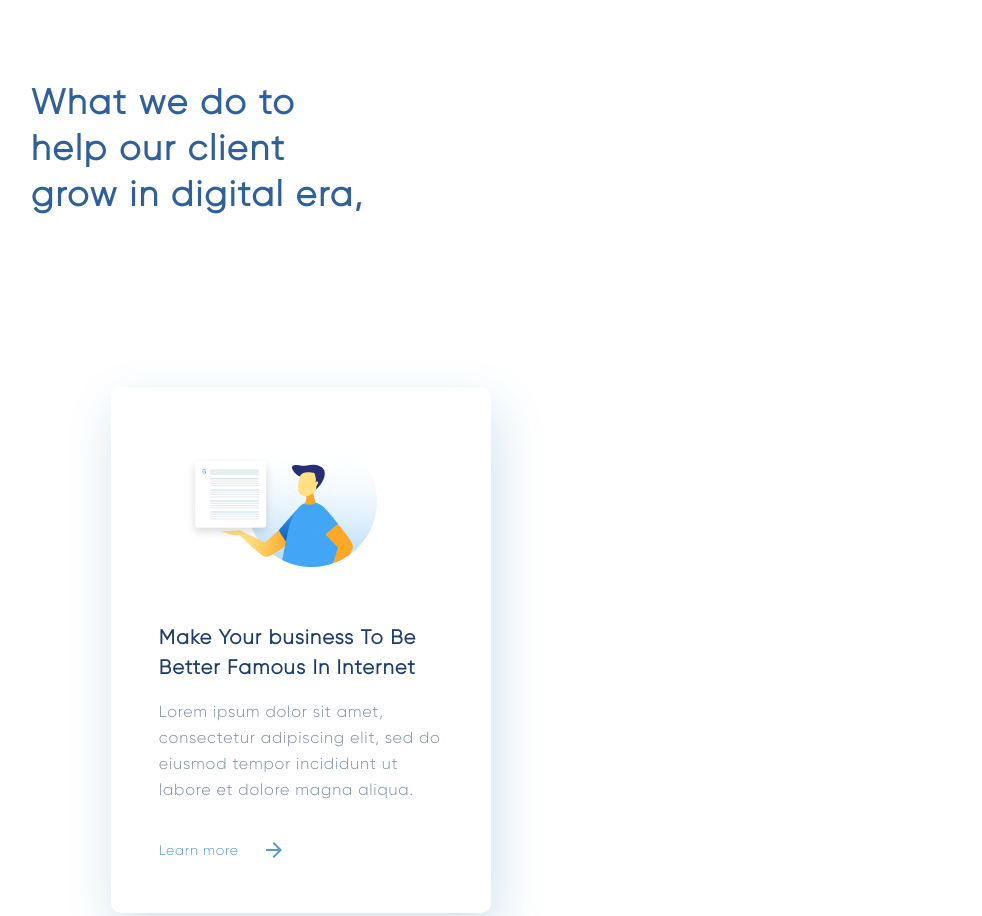
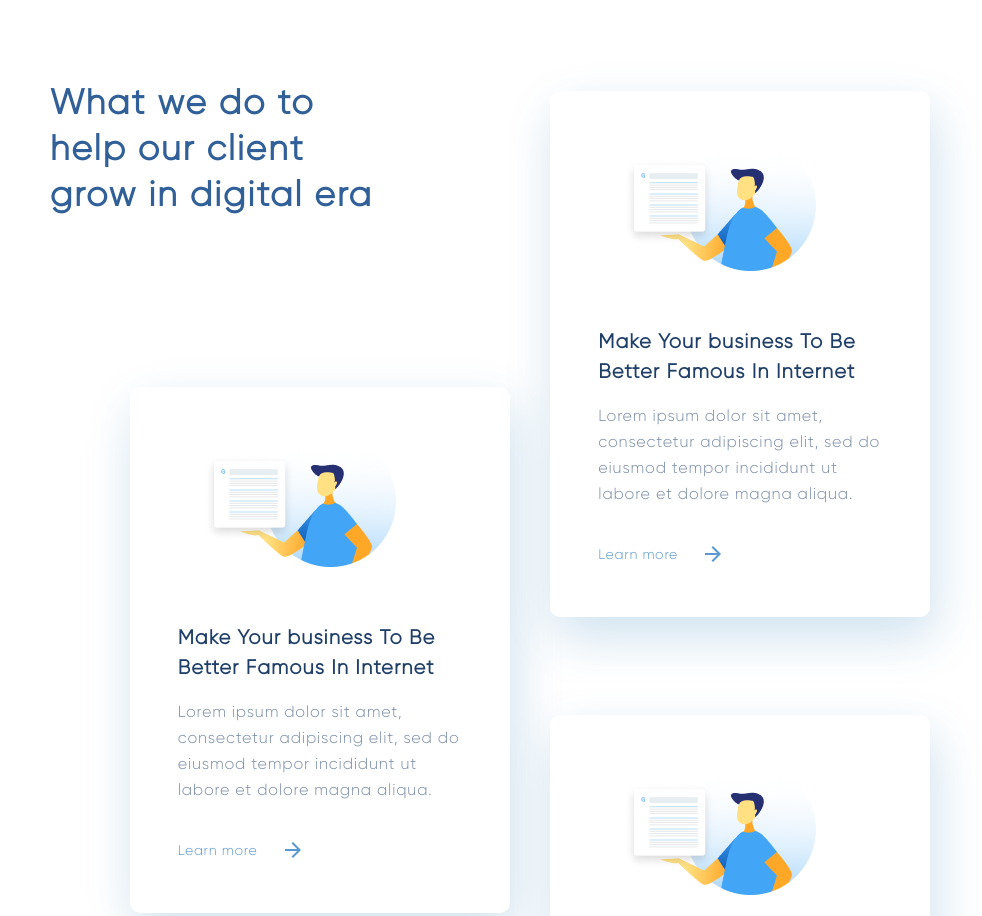
Before and after one commit to SSerg86/Final_Project_for_Projector, a website: page pages/index.html in a window 1280 px wide. Shown: the part 940-1856 px from the top of the page, without its empty margins (150-1132 px from the left). Drawn offline with nearby package versions, Linux system fonts and the light colour scheme; files that its build step writes are made by us from their sources.

Commit message:
made new cards in the main section

```diff
--- a/components/main/wedo/_wedo.scss
+++ b/components/main/wedo/_wedo.scss
@@ -1,81 +1,33 @@
 @import '../../../sass/common-styles';
+@import './cards/card';
 
-%headline {
-    font-family: GilroyLight;
-    font-size: 20px;
-    line-height: 30px;
-    letter-spacing: 0.05em;
-    color: #1F3F68;
-}
 
 .wedo {
     position: relative;
-    max-width: 71.74%;
+    max-width: 68.8%;
+    height: 1162px;
     margin: auto;
+
+    &__card-one {
+        position: absolute;
+        top: 308px;
+        left: 80px;
+    }
+
+    &__card-two {
+        position: absolute;
+        top: 12px;
+        right: 0px;
+    }
+
+    &__card-three {
+        position: absolute;
+        bottom: 0px;
+        right: 0px;
+    }
 }
 
 .wedo__title {
-    width: 36.5%;
+    width: 38%;
     @extend %secondtitle;
 }
-
-.wedo__card {
-    position: absolute;
-    left: 80px;
-    top: 308px;
-    background: #FFFFFF;
-    box-shadow: 5px 20px 50px rgba(16, 112, 177, 0.2);
-    border-radius: 10px;
-    padding: 48px;
-
-    &:hover {
-        cursor: pointer;
-        box-shadow: 5px 20px 50px rgba(16, 112, 177, 0.3);
-    }
-}
-
-.wedo__img {
-    width: 100%;
-    height: 132px;
-    background: url(../../../images/pic/body/Card1.png) no-repeat left;
-    margin-left: 26px;
-}
-.wedo__body {
-    width: 284px;
-    margin-top: 56px;
-    text-align: left;
-}
-
-.wedo__header {
-    @extend %headline;
-}
-
-.wedo__text {
-    @extend %bodytext;
-    margin-top: 16px;
-    margin-bottom: 32px;
-}
-
-.wedo__link {
-    position: relative;
-    font-family: GilroyLight;
-    font-size: 14px;
-    line-height: 30px;
-    letter-spacing: 0.05em;
-    color: #5A98D0;
-    margin-top: 32px;
-
-        &:hover {
-         text-decoration: underline;
-        }
-
-    &::after {
-        position: absolute;
-        content: "";
-        width: 16px;
-        height: 16px;
-        left: 107px;
-        bottom: 0;
-        background: url(../../../images/pic/body/link.png) no-repeat center;
-    }
-}
--- /dev/null
+++ b/components/main/wedo/cards/_card.scss
@@ -0,0 +1,70 @@
+@import '../../../../sass/common-styles';
+
+%headline {
+    font-family: GilroyLight;
+    font-size: 20px;
+    line-height: 30px;
+    letter-spacing: 0.05em;
+    color: #1F3F68;
+}
+
+.card {
+    display: inline-block;
+    background: #FFFFFF;
+    box-shadow: 5px 20px 50px rgba(16, 112, 177, 0.2);
+    border-radius: 10px;
+    padding: 48px;
+
+    &:hover {
+        cursor: pointer;
+        box-shadow: 5px 20px 50px rgba(16, 112, 177, 0.3);
+    }
+
+
+    &__img {
+        width: 100%;
+        height: 132px;
+        background: url(../../../../images/pic/body/Card1.png) no-repeat left;
+        margin-left: 26px;
+    }
+
+    &__body {
+        width: 284px;
+        margin-top: 56px;
+        text-align: left;
+    }
+
+    &__header {
+        @extend %headline;
+    }
+
+    &__text {
+        @extend %bodytext;
+        margin-top: 16px;
+        margin-bottom: 32px;
+    }
+
+    &__link {
+        position: relative;
+        font-family: GilroyLight;
+        font-size: 14px;
+        line-height: 30px;
+        letter-spacing: 0.05em;
+        color: #5A98D0;
+        margin-top: 32px;
+
+            &:hover {
+             text-decoration: underline;
+            }
+
+        &::after {
+            position: absolute;
+            content: "";
+            width: 16px;
+            height: 16px;
+            left: 107px;
+            bottom: 0;
+            background: url(../../../images/pic/body/link.png) no-repeat center;
+        }
+    }
+}
--- /dev/null
+++ b/components/main/wedo/cards/card.html
@@ -0,0 +1,9 @@
+<div class="card">
+    <div class="card__img"></div>
+    <section class="card__body">
+        <h4 class="card__header">Make Your business To Be Better Famous In Internet</h4>
+        <p class="card__text">Lorem ipsum dolor sit amet, consectetur adipiscing elit,
+            sed do eiusmod tempor incididunt ut labore et dolore magna aliqua. </p>
+        <a href="#" class="card__link">Learn more </a>
+    </section>
+</div>
--- a/components/main/wedo/wedo.html
+++ b/components/main/wedo/wedo.html
@@ -1,12 +1,6 @@
 <section class="wedo">
-    <h3 class="wedo__title">What we do to help our client grow in digital era,</h3>
-    <div class="wedo__card">
-        <div class="wedo__img"></div>
-        <section class="wedo__body">
-            <h4 class="wedo__header">Make Your business To Be Better Famous In Internet</h4>
-            <p class="wedo__text">Lorem ipsum dolor sit amet, consectetur adipiscing elit,
-                sed do eiusmod tempor incididunt ut labore et dolore magna aliqua. </p>
-            <a href="#" class="wedo__link">Learn more </a>
-        </section>
-    </div>
+    <h3 class="wedo__title">What we do to help our client grow in digital era</h3>
+     <div class="wedo__card-one">@@include('./cards/card.html')</div>
+     <div class="wedo__card-two">@@include('./cards/card.html')</div>
+     <div class="wedo__card-three">@@include('./cards/card.html')</div>
 </section>
```
Also changed, not shown: css/style.css.
